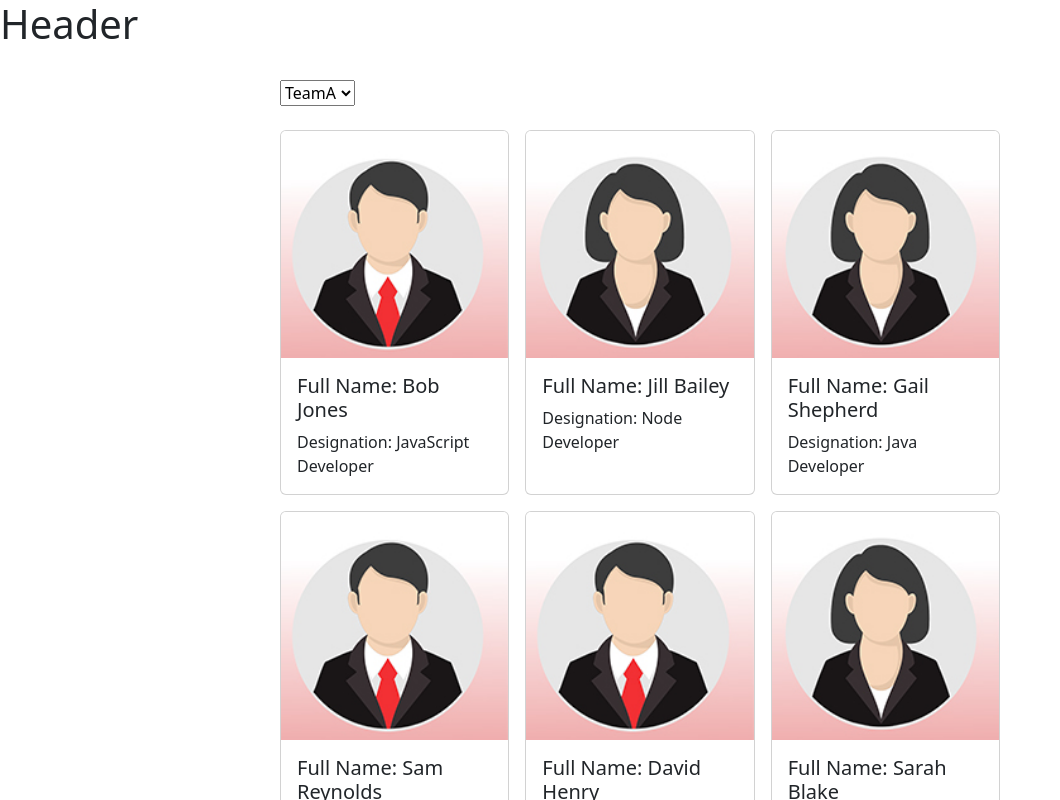
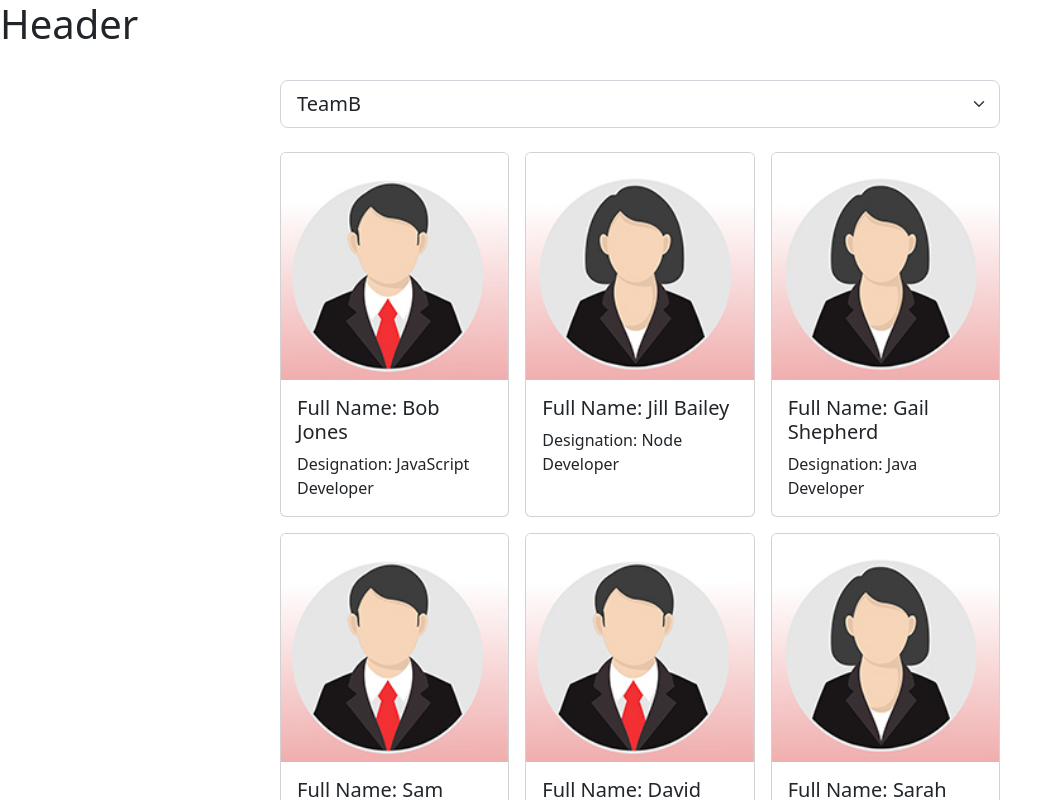
Before and after one commit to ItanglishDev/TeamMemberAllocation-FreeCodeCamp, a React (Vite) app: page / in a window 1280 px wide. Shown: the top 800 px of the page, without its empty margins (0-1060 px from the left). Built offline with nearby package versions, Linux system fonts and the light colour scheme.

Commit message:
added on selection change

```diff
--- a/src/Employees.jsx
+++ b/src/Employees.jsx
@@ -3,6 +3,8 @@ import femaleProfile from './images/femaleProfile.jpg'
 import maleProfile from './images/maleProfile.jpg'
 
 const Employees = () => {
+
+  const [selectedTeam, setSelectedTeam] = useState('TeamB')
 
   const [employees, setEmployees] = useState([
     {
@@ -90,13 +92,23 @@ const Employees = () => {
       teamName: "TeamD"
     }
   ])
+
+  function handelTeamSelectionChange(event) {
+    setSelectedTeam(event.target.value)
+  }
+
+  function handleEmployeeCardClick(event){
+const transformedEmployees = employees.map((employee) => employee.id === event.currentTarget.id)
+
+  }
+
   return (
 
     <main className='container' >
       <div class='row justify-content-center mt-3 mb-3 ' >
         <div class='row justify-content-center mt-3 mb-3 ' >
           <div className='col-8' >
-            <select>
+            <select className='form-select form-select-lg' value={selectedTeam} onChange={handelTeamSelectionChange}>
               <option value='TeamA' >TeamA</option>
               <option value='TeamB' >TeamB</option>
               <option value='TeamC' >TeamC</option>
@@ -111,7 +123,7 @@ const Employees = () => {
           <div className='card-collection' >
             {
               employees.map((employee) => (
-                <div id={employee.id} className='card m-2' style={{ cursor: 'pointer' }} >
+                <div id={employee.id} className='card m-2' style={{ cursor: 'pointer' }} onClick={handleEmployeeCardClick} >
                   {(employee.gender === 'male') ?
 
                     <img src={maleProfile} className='card-img-top' /> :
```
